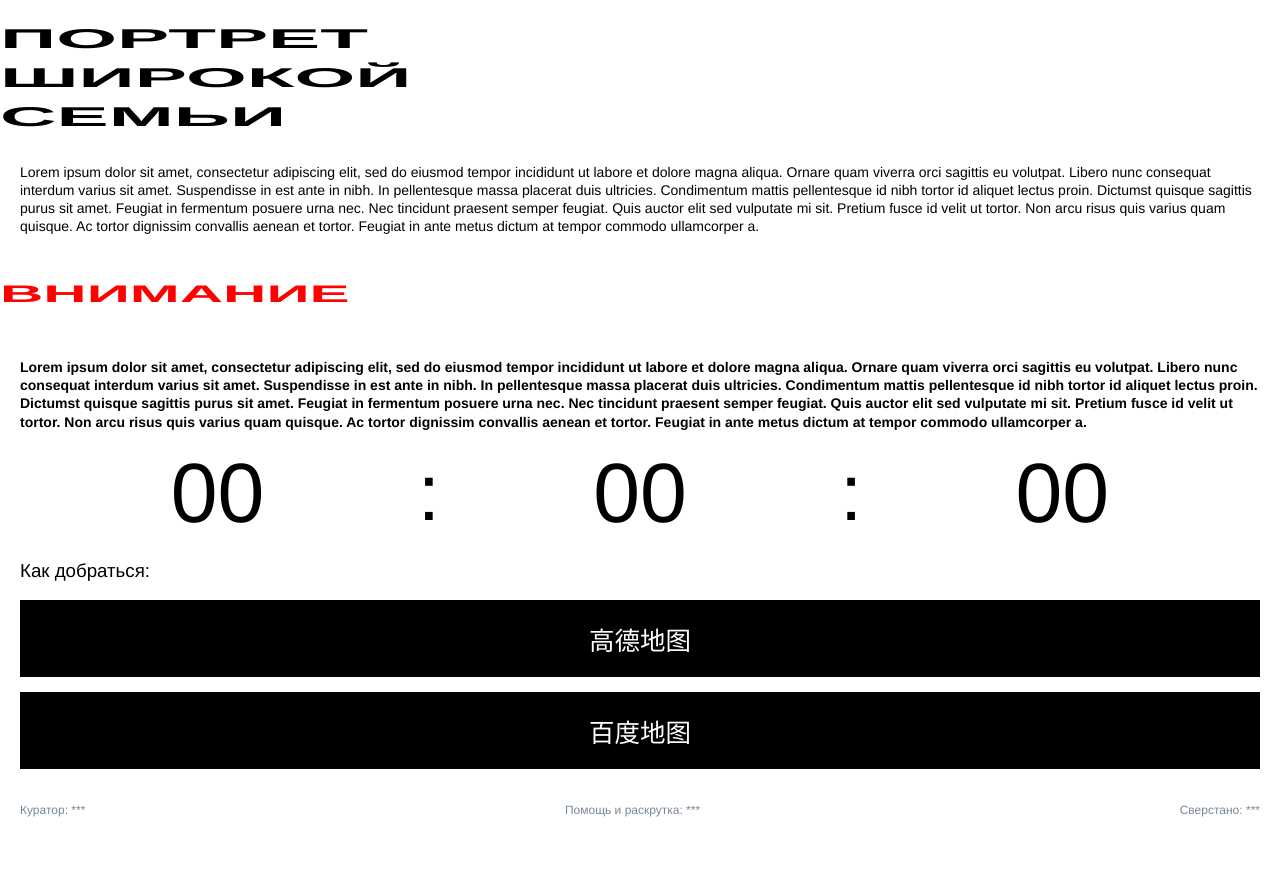
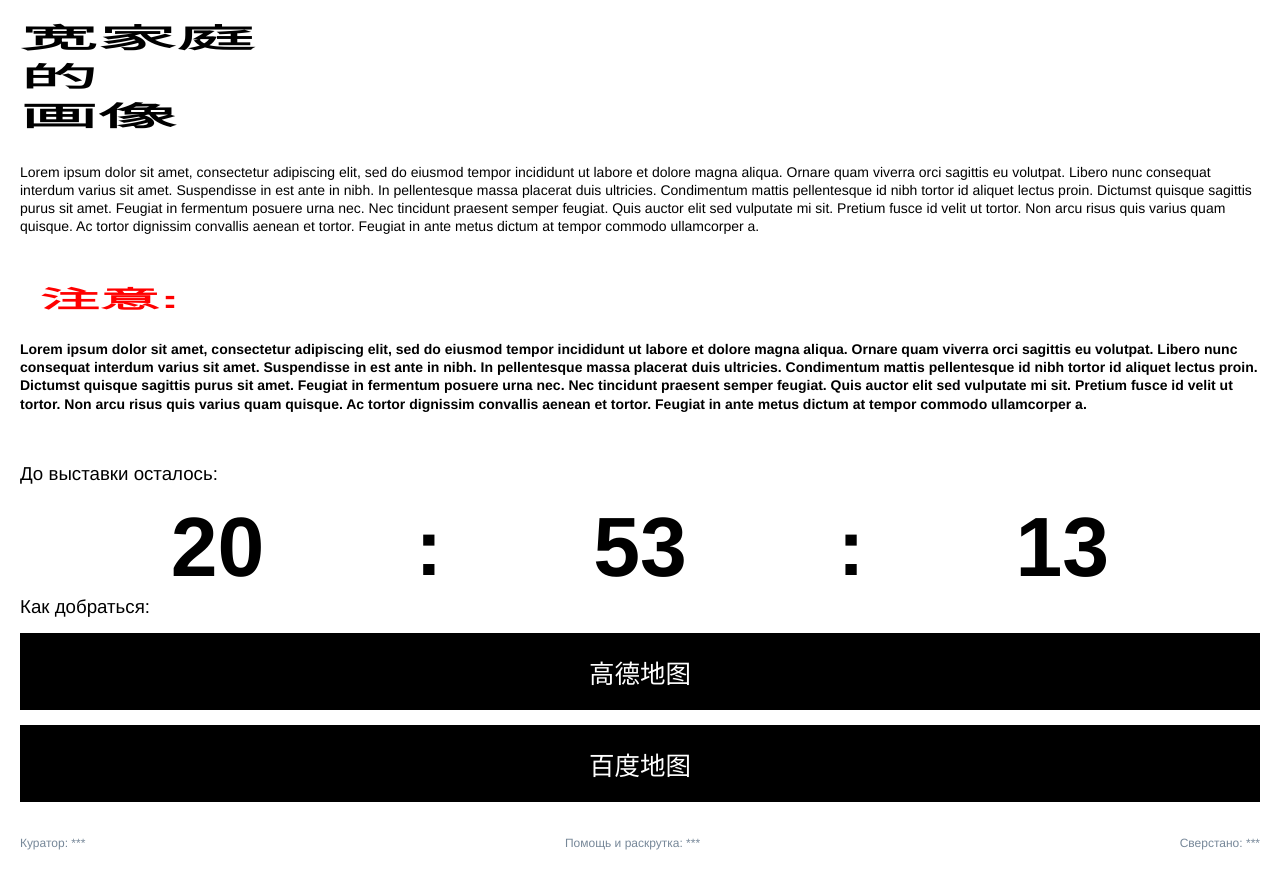
Before and after one commit to Fedya-Mercuriev/widefamily, a plain HTML site: page index.html in a window 1280 px wide. Before the commit the page ends 838 px from the top, so only its background shows below. Drawn offline with Linux system fonts and the light colour scheme.

Commit message:
Добавил еще стили, скрипты и ссылки

```diff
--- a/index.html
+++ b/index.html
@@ -10,35 +10,38 @@
 </head>
 <body class="main">
 <h1 class="block main-title">
-	<span class="main-title__dynamic stretched">ПОРТРЕТ</span>
-	<span class="main-title__dynamic stretched">ШИРОКОЙ</span>
-	<span class="main-title__dynamic stretched">СЕМЬИ</span>
+	<span class="main-title__dynamic stretched" data-text="header-1" data-lang ="ru">ПОРТРЕТ</span>
+	<span class="main-title__dynamic stretched" data-text="header-2" data-lang ="ru">ШИРОКОЙ</span>
+	<span class="main-title__dynamic stretched" data-text="header-3" data-lang ="ru">СЕМЬИ</span>
 </h1>
 <p class="block description">
 	Lorem ipsum dolor sit amet, consectetur adipiscing elit, sed do eiusmod tempor incididunt ut labore et dolore magna aliqua. Ornare quam viverra orci sagittis eu volutpat. Libero nunc consequat interdum varius sit amet. Suspendisse in est ante in nibh. In pellentesque massa placerat duis ultricies. Condimentum mattis pellentesque id nibh tortor id aliquet lectus proin. Dictumst quisque sagittis purus sit amet. Feugiat in fermentum posuere urna nec. Nec tincidunt praesent semper feugiat. Quis auctor elit sed vulputate mi sit. Pretium fusce id velit ut tortor. Non arcu risus quis varius quam quisque. Ac tortor dignissim convallis aenean et tortor. Feugiat in ante metus dictum at tempor commodo ullamcorper a.
 </p>
 <div class="block">
-	<p class="warning warning_red">ВНИМАНИЕ</p>
+	<p class="warning warning_red" data-text="warning" data-lang="ru">ВНИМАНИЕ:</p>
 </div>
 <p class="block description description_bold">
 	Lorem ipsum dolor sit amet, consectetur adipiscing elit, sed do eiusmod tempor incididunt ut labore et dolore magna aliqua. Ornare quam viverra orci sagittis eu volutpat. Libero nunc consequat interdum varius sit amet. Suspendisse in est ante in nibh. In pellentesque massa placerat duis ultricies. Condimentum mattis pellentesque id nibh tortor id aliquet lectus proin. Dictumst quisque sagittis purus sit amet. Feugiat in fermentum posuere urna nec. Nec tincidunt praesent semper feugiat. Quis auctor elit sed vulputate mi sit. Pretium fusce id velit ut tortor. Non arcu risus quis varius quam quisque. Ac tortor dignissim convallis aenean et tortor. Feugiat in ante metus dictum at tempor commodo ullamcorper a.
 </p>
 <div class="block">
 	<div class="clock">
-		<div class="clock__item clock__hour">00</div>
-		<div class="clock__item clock__separator">:</div>
-		<div class="clock__item clock__minute">00</div>
-		<div class="clock__item clock__separator">:</div>
-		<div class="clock__item clock__second">00</div>
+		<div class="clock__label label">До выставки осталось:</div>
+		<div class="clock__wrapper">
+			<div class="clock__item clock__hour">00</div>
+			<div class="clock__item clock__separator">:</div>
+			<div class="clock__item clock__minute">00</div>
+			<div class="clock__item clock__separator">:</div>
+			<div class="clock__item clock__second">00</div>
+		</div>
 	</div>
 </div>
 <div class="block vertical-list">
-	<p class="vertical-list__label">Как добраться:</p>
+	<p class="vertical-list__label label">Как добраться:</p>
 	<div class="vertical-list__item">
-		<a href="" class="button button_black">高德地图</a>
+		<a href="https://surl.amap.com/pkYgGfQ6mq" class="button button_black">高德地图</a>
 	</div>
 	<div class="vertical-list__item">
-		<a href="" class="button button_black">百度地图</a>
+		<a href="https://j.map.baidu.com/92/_DyK" class="button button_black">百度地图</a>
 	</div>
 </div>
 </body>
@@ -59,6 +62,7 @@
 <!--		<button type="button button_black submit">Расшифровать</button>-->
 <!--	</form>-->
 <!--</div>-->
+<script src="src/js/main.js"></script>
 </html>
 
 <!-- Попробовать зашифровать весь текст на странице и ссылки. Вывести форму для ввода пароля. После этого Текст будет расшифрован -->
--- a/src/css/main.css
+++ b/src/css/main.css
@@ -1,5 +1,9 @@
 html {
     font-family: 'Helvetica', sans-serif;
+}
+
+p {
+    margin: 0;
 }
 
 .block {
@@ -19,11 +23,9 @@ html {
     font-size: 17px;
 }
 .main-title {
-    text-align: justify;
-}
-.main-title svg {
     width: 100%;
-    height: 60px;
+    box-sizing: border-box;
+    padding: 0 20px;
 }
 .main-title__dynamic {
     font-family: 'Helvetica', sans-serif;
@@ -36,6 +38,7 @@ html {
 
 .description {
     padding: 0 20px;
+    margin-bottom: 50px;
     font-size: 14px;
     line-height: 1.3;
 }
@@ -45,6 +48,9 @@ html {
 }
 
 .warning {
+    box-sizing: border-box;
+    padding: 0 20px;
+    margin-bottom: 20px;
     transform: scale(2, 0.8);
     transform-origin: 0 0;
     font-size: 30px;
@@ -55,7 +61,7 @@ html {
     color: red;
 }
 
-.clock {
+.clock__wrapper {
     display: flex;
     flex-direction: row;
     justify-content: center;
@@ -66,6 +72,7 @@ html {
 .clock__item {
     width: 24vw;
     font-size: 90%;
+    font-weight: 900;
     text-align: center;
 }
 
@@ -83,7 +90,8 @@ html {
     flex-direction: column;
 }
 
-.vertical-list__label {
+.label {
+    margin-bottom: 15px;
     font-size: 1.1em;
     padding: 0 20px;
 }
--- /dev/null
+++ b/src/js/main.js
@@ -0,0 +1,81 @@
+function counter() {
+    const countDownDate = new Date("Nov 3, 2023 14:10:00").getTime();
+    const now = new Date().getTime();
+    const distance = countDownDate - now;
+    const days = Math.floor(distance / (1000 * 60 * 60 * 24));
+    const hours = Math.floor((distance % (1000 * 60 * 60 * 24)) / (1000 * 60 * 60));
+    const minutes = Math.floor((distance % (1000 * 60 * 60)) / (1000 * 60));
+    const seconds = Math.floor((distance % (1000 * 60)) / 1000);
+    const $hours = $('.clock__hour');
+    const $minutes = $('.clock__minute');
+    const $seconds = $('.clock__second');
+
+    $hours.text(hours.toString().length === 1 ? '0' + hours : hours);
+    $minutes.text(minutes.toString().length === 1 ? '0' + minutes : minutes);
+    $seconds.text(seconds.toString().length === 1 ? '0' + seconds : seconds);
+}
+
+function changeText() {
+const texts = {
+    'header-1': {
+        ru: {
+            value: 'ПОРТРЕТ'
+        },
+        zh: {
+            value: '宽家庭'
+        }
+    },
+    'header-2': {
+        ru: {
+            value: 'ШИРОКОЙ'
+        },
+        zh: {
+            value: '的'
+        }
+    },
+    'header-3': {
+        ru: {
+            value: 'СЕМЬИ'
+        },
+        zh: {
+            value: '画像'
+        }
+    },
+    'warning': {
+        ru: {
+            value: 'ВНИМАНИЕ:'
+        },
+        zh: {
+            value: '注意:'
+        }
+    }
+}
+
+const headerTop = $('.main-title__dynamic')[0];
+const headerMiddle = $('.main-title__dynamic')[1];
+const headerBottom = $('.main-title__dynamic')[2];
+const warning = $('.warning')[0];
+
+switchText(headerTop, texts);
+switchText(headerMiddle, texts);
+switchText(headerBottom, texts);
+switchText(warning, texts);
+}
+
+function switchText(element, values) {
+    const text = $(element).attr('data-text');
+    const lang = $(element).attr('data-lang');
+
+    if (lang === 'ru') {
+        $(element).text(values[text].zh.value);
+        $(element).attr('data-lang', 'zh');
+    } else {
+        $(element).text(values[text].ru.value);
+        $(element).attr('data-lang', 'ru');
+    }
+}
+
+(function () {
+    setInterval(counter, 1000);
+    setInterval(changeText, 1000);
+})()
```
